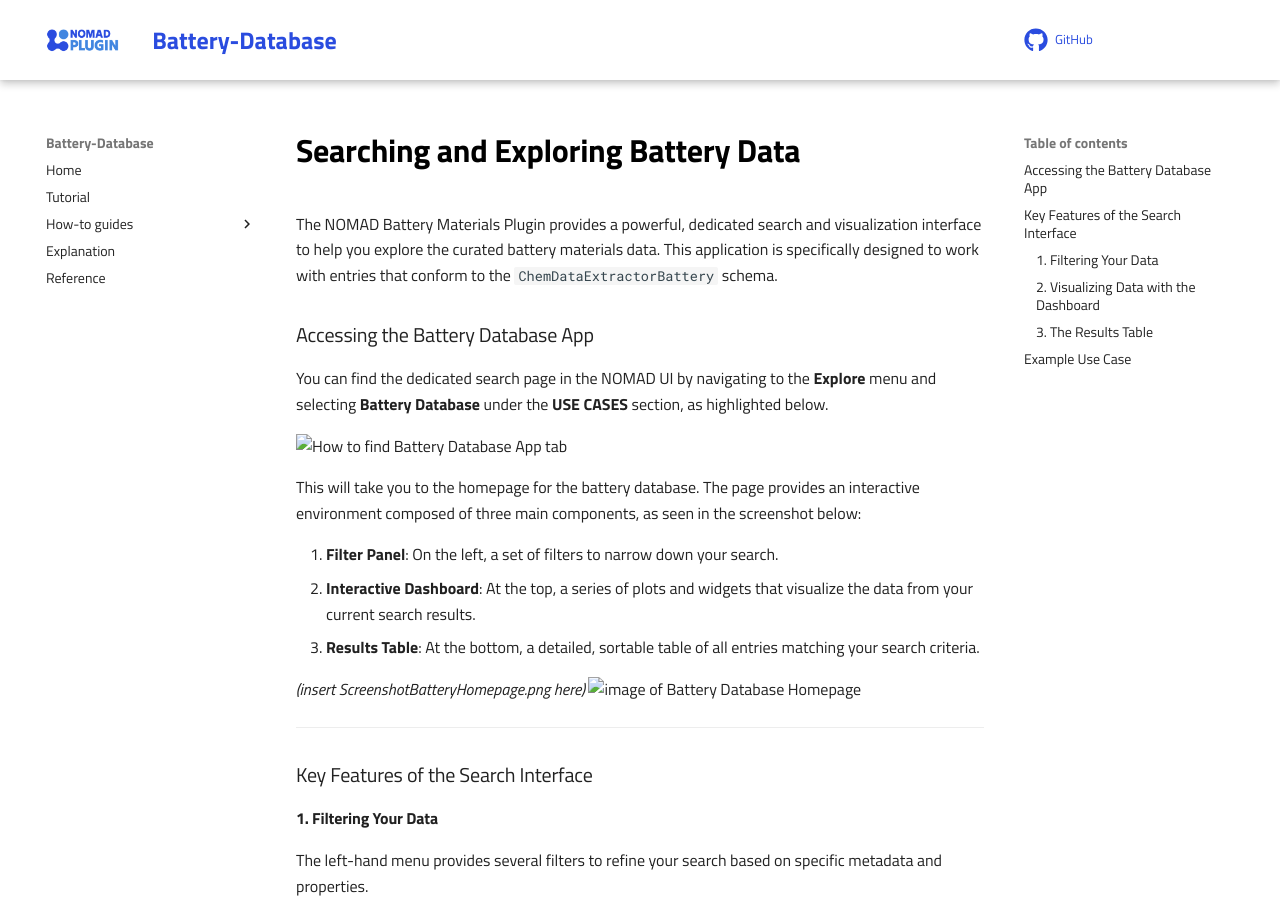
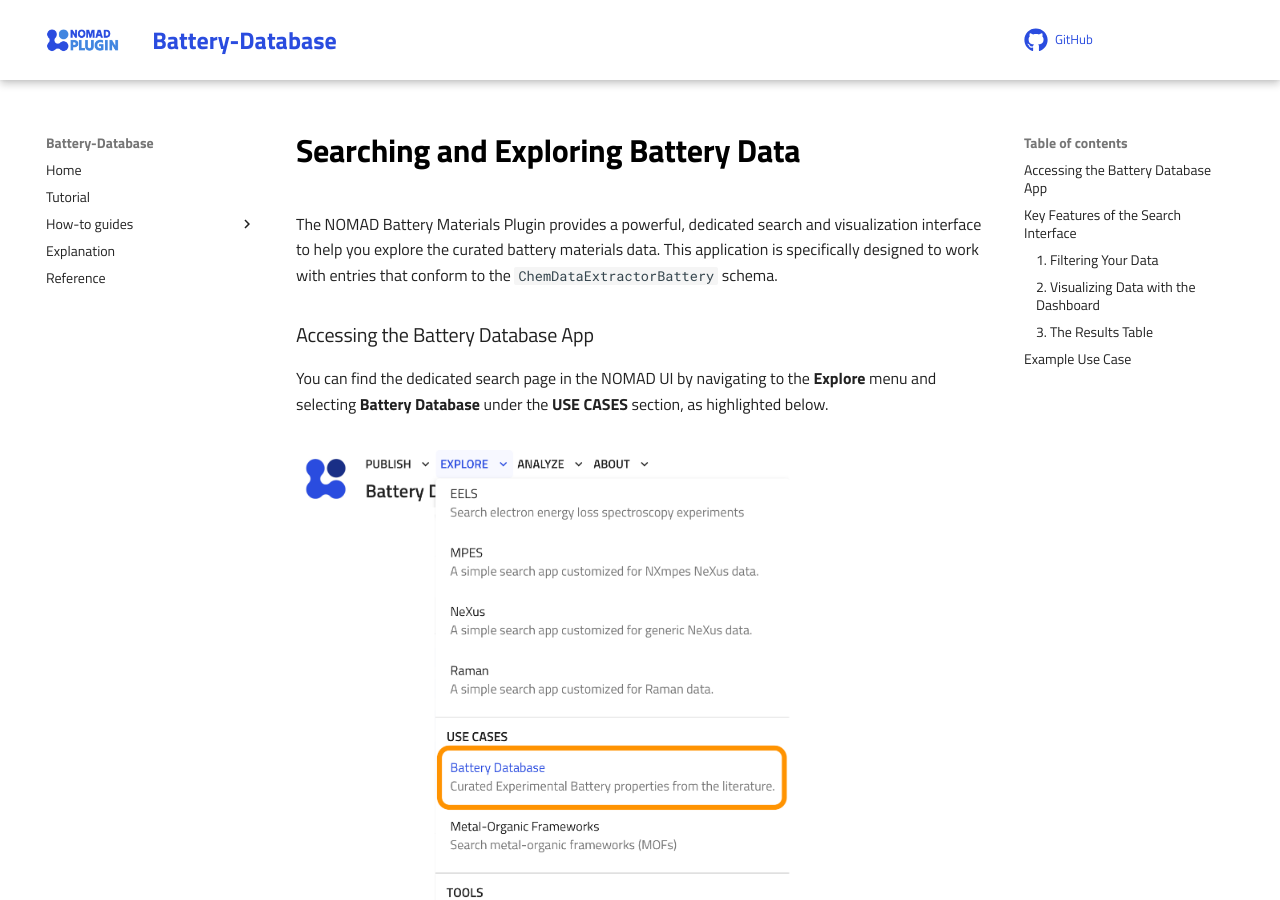
Before and after one commit to u-gajera/Battery-Database, an MkDocs documentation site: the page built from docs/how_to/search_data_in_app.md, in a window 1280 px wide and 900 px high. Built offline with MkDocs 1.6.1 and Material for MkDocs 9.7.7, drawn with Linux system fonts in a browser that asks for light colours; comment, search, counter and statistics services are not loaded.

Commit message:
Refactored documentation

```diff
--- a/docs/how_to/search_data_in_app.md
+++ b/docs/how_to/search_data_in_app.md
@@ -7,7 +7,7 @@
 
 You can find the dedicated search page in the NOMAD UI by navigating to the **Explore** menu and selecting **Battery Database** under the **USE CASES** section, as highlighted below.
 
-<img src="ScreenshotBatterytab.png" alt="How to find Battery Database App tab" width="500">
+<img src="Screenshots/ScreenshotBatterytab.png" alt="How to find Battery Database App tab" width="500">
 
 This will take you to the homepage for the battery database. The page provides an interactive environment composed of three main components, as seen in the screenshot below:
 
@@ -16,7 +16,7 @@
 3.  **Results Table**: At the bottom, a detailed, sortable table of all entries matching your search criteria.
 
 *(insert ScreenshotBatteryHomepage.png here)*
-<img src="ScreenshotBatteryHomepage.png" alt="image of Battery Database Homepage" width="800">
+<img src="Screenshots/ScreenshotBatteryHomepage.png" alt="image of Battery Database Homepage" width="800">
 ---
 
 ### Key Features of the Search Interface
```
